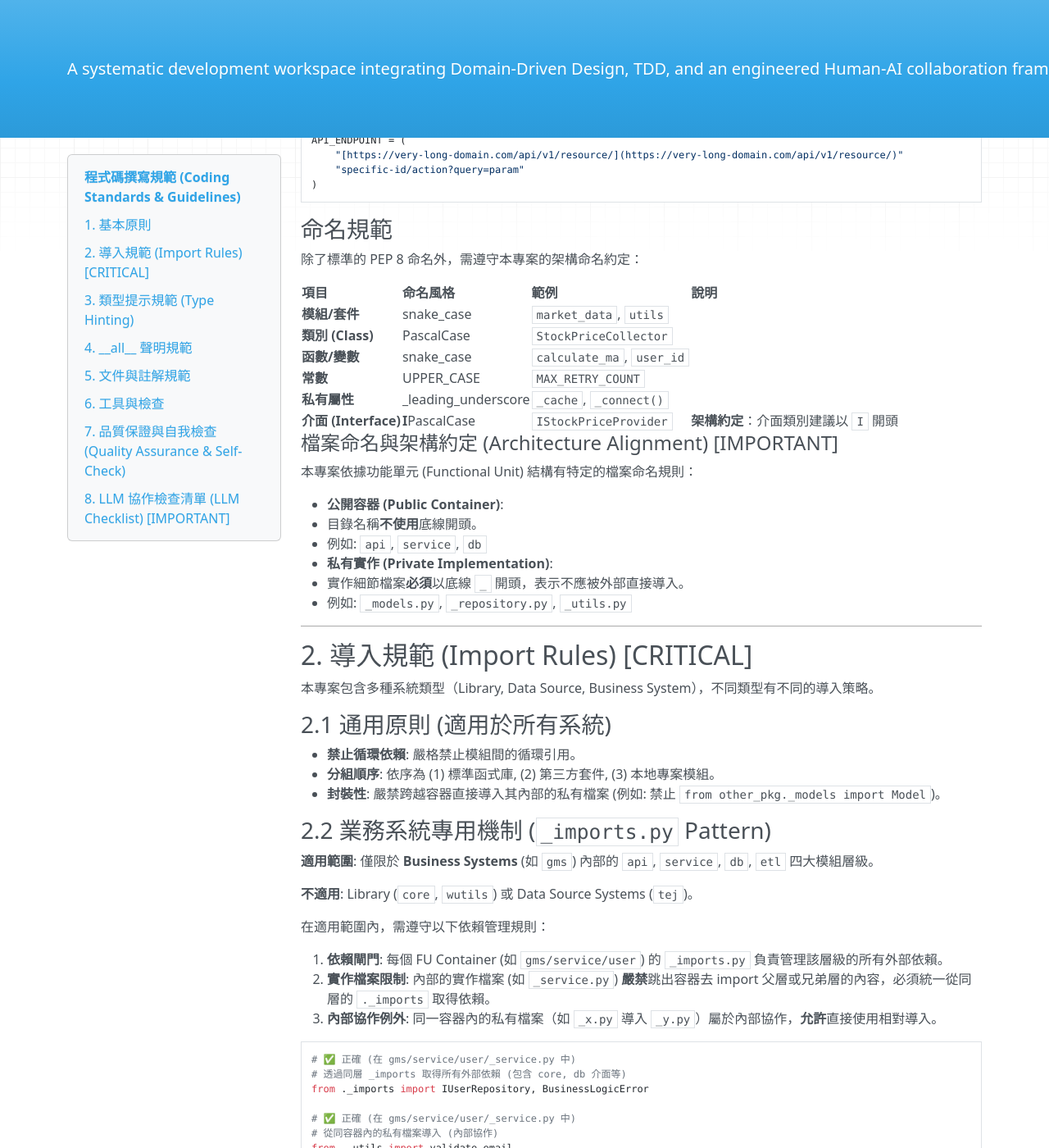
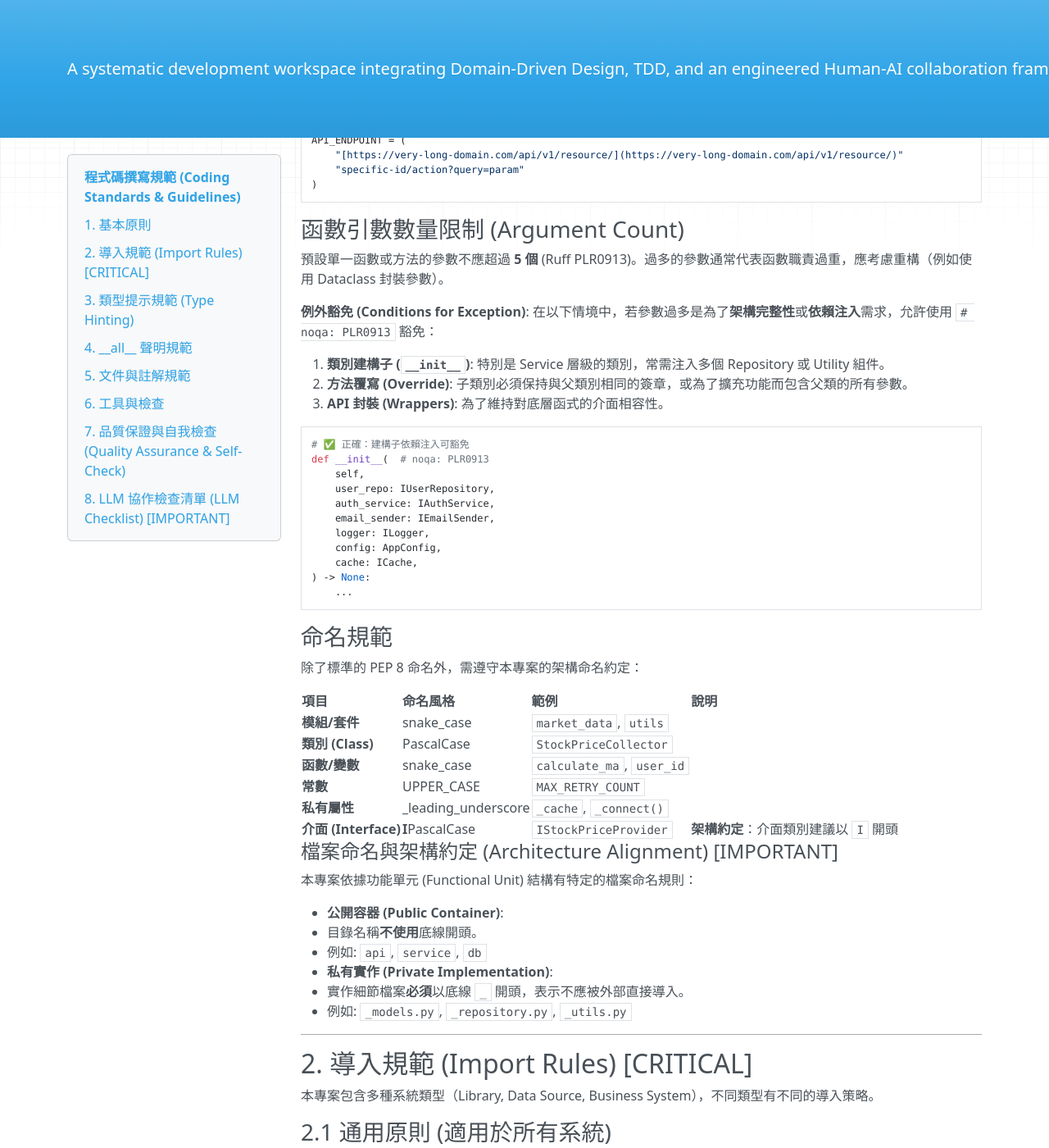
Before and after one commit to Wanini0209/wBiSaProj, an MkDocs documentation site: the page built from docs/standards/python_coding.md, in a window 1280 px wide and 1400 px high, scrolled down 926 px. Shown: the whole window at 82% size. Built offline with MkDocs 1.6.1, drawn with Linux system fonts in a browser that asks for light colours; nearby versions of some CDN libraries; some of the changed text lies outside the part shown.

Commit message:
docs(project): update python coding standards for py3.12 and ruff
This update aligns the coding guidelines with Python 3.12+ syntax and strict linter rules:

- Enforce Python 3.12 type parameter syntax (`class A[T]`) to resolve Ruff UP046.
- Add specific exemptions for argument count limit (`PLR0913`) regarding constructors and method overrides.
- Reaffirm strict 88-character line limit (`E501`), restricting `noqa` usage to URLs and regex only.

````diff
--- a/docs/standards/python_coding.md
+++ b/docs/standards/python_coding.md
@@ -45,6 +45,31 @@
     "[https://very-long-domain.com/api/v1/resource/](https://very-long-domain.com/api/v1/resource/)"
     "specific-id/action?query=param"
 )
+```
+
+### 函數引數數量限制 (Argument Count)
+
+預設單一函數或方法的參數不應超過 **5 個** (Ruff PLR0913)。過多的參數通常代表函數職責過重，應考慮重構（例如使用 Dataclass 封裝參數）。
+
+**例外豁免 (Conditions for Exception)**:
+在以下情境中，若參數過多是為了**架構完整性**或**依賴注入**需求，允許使用 `# noqa: PLR0913` 豁免：
+
+1.  **類別建構子 (`__init__`)**: 特別是 Service 層級的類別，常需注入多個 Repository 或 Utility 組件。
+2.  **方法覆寫 (Override)**: 子類別必須保持與父類別相同的簽章，或為了擴充功能而包含父類的所有參數。
+3.  **API 封裝 (Wrappers)**: 為了維持對底層函式的介面相容性。
+
+```python
+# ✅ 正確：建構子依賴注入可豁免
+def __init__(  # noqa: PLR0913
+    self,
+    user_repo: IUserRepository,
+    auth_service: IAuthService,
+    email_sender: IEmailSender,
+    logger: ILogger,
+    config: AppConfig,
+    cache: ICache,
+) -> None:
+    ...
 ```
 
 ### 命名規範
@@ -113,7 +138,9 @@
 
 ## 3. 類型提示規範 (Type Hinting)
 
-本專案目標版本為 Python 3.12+，請使用現代語法：
+本專案目標版本為 Python 3.12+，請全面使用現代語法 (PEP 695, PEP 604)。
+
+### 基礎類型與聯集
 
 ```python
 # ✅ 正確 - 使用內建類型與 | 運算子
@@ -124,13 +151,29 @@
 from typing import Dict, List, Optional, Union
 ```
 
+### 泛型語法 (Generics) [NEW]
+
+定義泛型類別時，**必須**使用 Python 3.12 新增的 Type Parameter Syntax (`class Class[T]`)，禁止繼承 `typing.Generic`。
+
+```python
+# ✅ 正確 (Modern Syntax)
+class FutureThread[T](threading.Thread):
+    def get_result(self) -> T:
+        ...
+
+# ❌ 錯誤 (Legacy Syntax - Ruff UP046)
+from typing import TypeVar, Generic
+T = TypeVar("T")
+class FutureThread(threading.Thread, Generic[T]):
+    pass
+```
+
 **推薦對照表**:
 
 - `typing.List` → `list`
 - `typing.Dict` → `dict`
-- `typing.Tuple` → `tuple`
-- `typing.Union[A, B]` → `A | B`
 - `typing.Optional[T]` → `T | None`
+- `class A(Generic[T])` → `class A[T]`
 
 ---
 
@@ -265,7 +308,8 @@
 
 - [ ] **檔案命名**：私有實作檔案是否已加上底線前綴 (如 `_service.py`, `_utils.py`)。
 - [ ] **公開介面**：若新增了對外公開的元件，是否已在 `__init__.py` 的 `__all__` 中註冊？
-- [ ] **類型提示**：是否使用了現代語法 (如 `list[str]`, `str | None`) 而非舊式 `typing` 模組？
+- [ ] **類型提示**：是否使用了現代語法 (如 `list[str]`, `str | None`) 以及 **3.12+ 泛型語法**？
+- [ ] **函數引數**：`__init__` 以外的函數是否保持在 5 個參數以內？
 - [ ] **文件語言**：
   - [ ] Docstrings (API 文件) 是否為 **英文**？
   - [ ] Inline Comments (邏輯說明) 若涉及複雜業務或法規，是否已用清晰的語言 (可含繁體中文) 解釋 **Why**？
@@ -280,6 +324,7 @@
 
 - [ ] **Line Length**: 限制 88 字元。URL 或 Regex 可例外並加上 `# noqa: E501`。
 - [ ] **Imports**: 標準庫 -> 第三方 -> 本地，嚴禁循環依賴。
+- [ ] **Generics**: 使用 `class A[T]` (PEP 695)，禁止 `class A(Generic[T])`。
 
 ### 8.2 文件字串檢查 (Docstrings) [CRITICAL]
 
````
